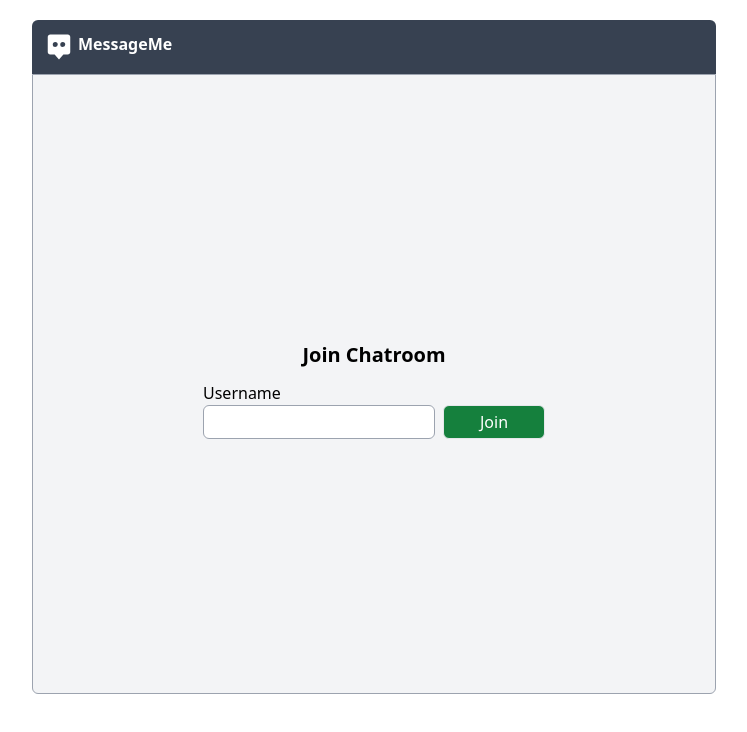
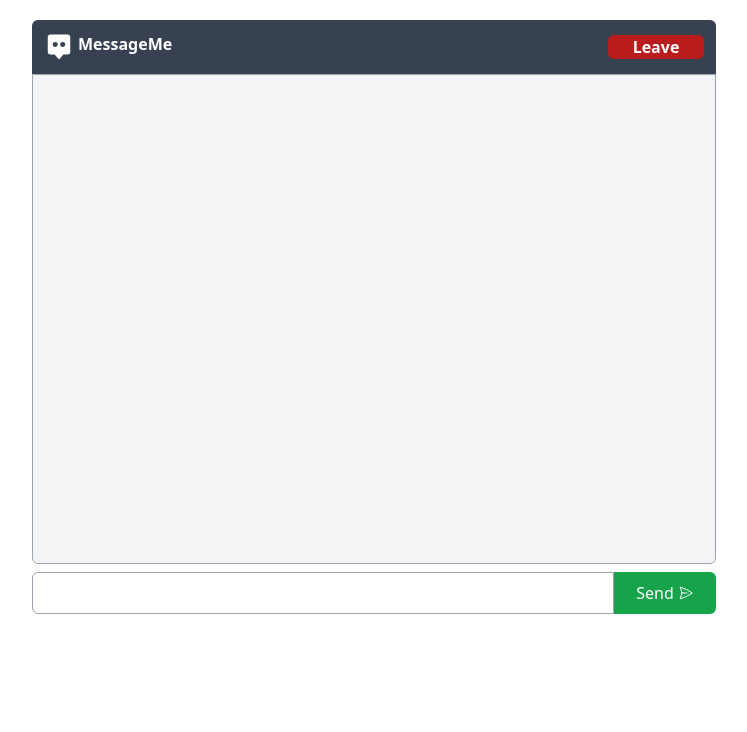
Before and after one commit to angelogalope/MessageMe, a React (Vite) app: page /chatroom in a window 1280 px wide. Shown: the top 732 px of the page, without its empty margins (266-1013 px from the left). Built offline with nearby package versions, Linux system fonts and the light colour scheme.

Commit message:
Added Pages

```diff
--- a/package.json
+++ b/package.json
@@ -21,6 +21,7 @@
     "react": "^18.2.0",
     "react-dom": "^18.2.0",
     "react-icons": "^4.11.0",
+    "react-router-dom": "^6.17.0",
     "wait-on": "^7.0.1"
   },
   "devDependencies": {
--- a/src/App.jsx
+++ b/src/App.jsx
@@ -1,17 +1,19 @@
-import { useState } from 'react'
-import reactLogo from './assets/react.svg'
-import viteLogo from '/vite.svg'
-import Lobby from './components/Lobby'
+import React from 'react';
+import { BrowserRouter as Routers, Routes, Route } from "react-router-dom";
+import Lobby from './components/Lobby';
+import Chatroom from './components/Chatroom';
 
 function App() {
-  const [count, setCount] = useState(0)
-
   return (
     <>
-      <Lobby />
-
-    </>
-  )
+    <Routers>
+      <Routes>
+      <Route path="/" element={<Lobby />} />
+      <Route path="/chatroom" element={<Chatroom />} />
+      </Routes>
+    </Routers>
+  </>
+  );
 }
 
-export default App
+export default App;
--- /dev/null
+++ b/src/components/Chatroom.jsx
@@ -0,0 +1,36 @@
+import React from 'react';
+import { HiOutlinePaperAirplane } from 'react-icons/hi2';
+import { BiSolidMessageAltDots } from 'react-icons/bi';
+import { Link } from 'react-router-dom';
+
+function Chatroom() {
+    return (
+        <div className='flex justify-center p-5'>
+            <div className="flex flex-col justify-start items-start gap-2">
+                <div>
+                    <div className='flex items-center justify-between font-bold text-white w-[684px] p-3 rounded-t-md bg-gray-700'>
+                        <div className='flex gap-1'>
+                            <BiSolidMessageAltDots size={30} color='white'/>
+                            <h1>MessageMe</h1>
+                        </div>
+                        <Link to="/" className='flex justify-center items-center rounded-md bg-red-700 w-24'>
+                            <h1>
+                                Leave
+                            </h1>
+                        </Link>
+                    </div>
+                    <div className='border border-gray-400 bg-gray-100 rounded-b-md w-[684px] h-[490px]'>
+                    </div>
+                </div>
+                <div id='message-container' className='flex'>
+                    <form id='send-container' className='flex flex-row'>
+                    <input type='text' id='message-input' className='border border-gray-400 rounded-l-md w-[582px] text-start p-2'></input>
+                    <button type='submit' id='send-button' className='flex items-center justify-center gap-1 w-[102px] rounded-r-md text-white bg-green-600'>Send<HiOutlinePaperAirplane/></button>
+                    </form>
+                </div>
+            </div>
+        </div>
+    );
+}
+
+export default Chatroom;
--- a/src/components/Lobby.jsx
+++ b/src/components/Lobby.jsx
@@ -1,4 +1,5 @@
 import React from 'react';
+import { Link } from 'react-router-dom'; // Import Link
 import { BiSolidMessageAltDots } from 'react-icons/bi';
 
 function Lobby() {
@@ -21,9 +22,11 @@ function Lobby() {
                 <h1>Username</h1>
                 <div className='flex gap-2'>
                   <input type='text' id='user-input' className='w-[232px] border border-gray-400 rounded-md p-1'></input>
+                  <Link to="/chatroom"> {/* Use Link to navigate to the chatroom */}
                     <button className='border rounded-md text-white bg-green-700 w-[102px]'>
                       Join
                     </button>
+                  </Link>
                 </div>
               </form>
             </div>
```
Also changed, not shown: 1 other file (tests, documents, lock files or other folders). Lines whose indentation alone changed are shown as unchanged.
